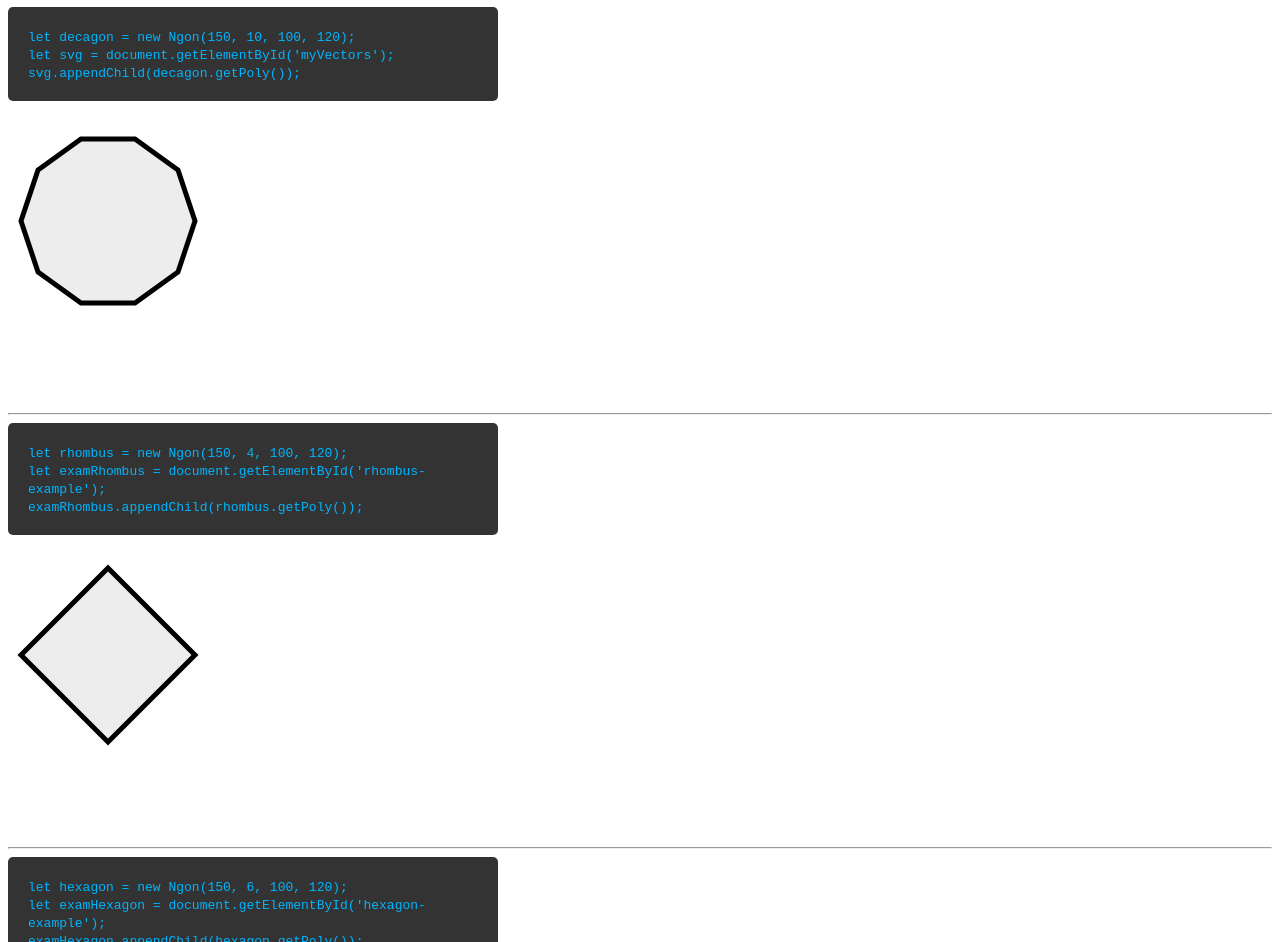
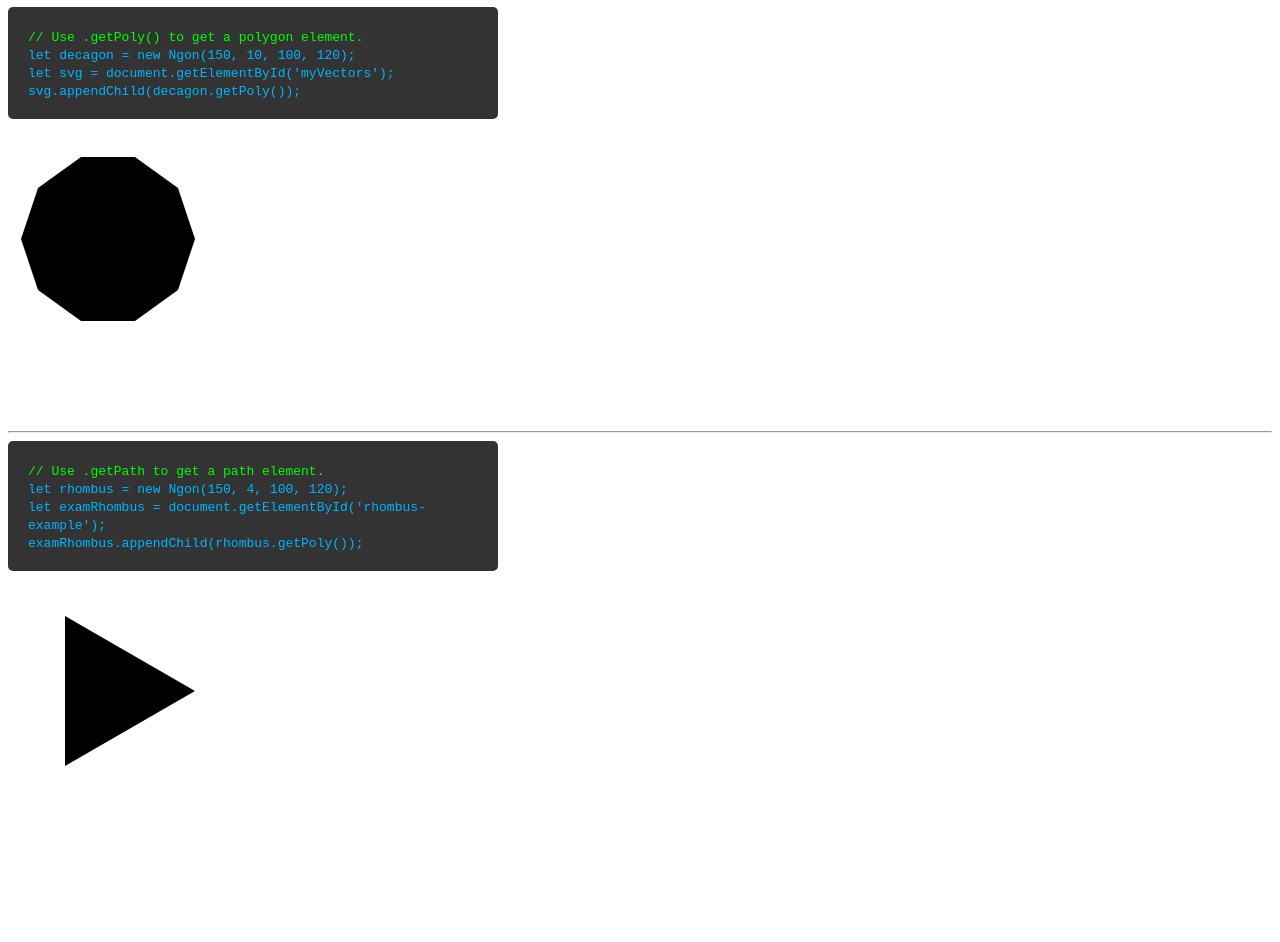
Before and after one commit to jreina/polysvg, a plain HTML site: page index.html in a window 1280 px wide. Shown: the part 73-1015 px from the top of the page. After the commit the page ends 956 px from the top, so only its background shows below. Drawn offline with Linux system fonts and the light colour scheme.

Commit message:
Adds getPath method.

```diff
--- a/index.html
+++ b/index.html
@@ -15,14 +15,22 @@
       padding: 20px;
       border-radius: 5px;
     }
+    .comment {
+      color: #00ff00;
+    }
+    .path {
+      cursor: pointer;
+      fill: #00b5ff;
+    }
   </style>
 </head>
 <body>
-  <h1>polysvg.Ngon example <a target="_blank" rel="noopener" href="http://github.com/jreina/polysvg">[polysvg source]</a></h1>
+  <h1>polysvg.Ngon examples <a target="_blank" rel="noopener" href="http://github.com/jreina/polysvg">[polysvg source]</a></h1>
 
   <!-- Example 1 - decagon -->
   <div class="code">
     <code>
+      <span class="comment">// Use .getPoly() to get a polygon element.</span><br />
       let decagon = new Ngon(150, 10, 100, 120);<br />
       let svg = document.getElementById('myVectors');<br />
       svg.appendChild(decagon.getPoly());
@@ -34,23 +42,13 @@
   <!-- Example 2 - rhombus -->
   <div class="code">
     <code>
+      <span class="comment">// Use .getPath to get a path element.</span><br />
       let rhombus = new Ngon(150, 4, 100, 120);<br />
       let examRhombus = document.getElementById('rhombus-example');<br />
       examRhombus.appendChild(rhombus.getPoly());
     </code>
   </div>
-  <svg width="300" height="300" id="rhombus-example">
-  </svg>
-  <hr>
-  <!-- Example 3 - hexagon -->
-  <div class="code">
-    <code>
-      let hexagon = new Ngon(150, 6, 100, 120);<br />
-      let examHexagon = document.getElementById('hexagon-example');<br />
-      examHexagon.appendChild(hexagon.getPoly());
-    </code>
-  </div>
-  <svg width="300" height="300" id="hexagon-example">
+  <svg width="300" height="300" id="triangle-example">
   </svg>
   <script>
     // Example #1 (decagon)
@@ -58,15 +56,10 @@
     let examDecagon = document.getElementById('decagon-example');
     examDecagon.appendChild(decagon.getPoly());
 
-    // Example #2 (rhombus)
-    let rhombus = new Ngon(150, 4, 100, 120);
-    let examRhombus = document.getElementById('rhombus-example');
-    examRhombus.appendChild(rhombus.getPoly());
-
-    // Example #3 (hexagon)
-    let hexagon = new Ngon(150, 6, 100, 120);
-    let examHexagon = document.getElementById('hexagon-example');
-    examHexagon.appendChild(hexagon.getPoly());
+    // Example #2 (triangle)
+    let triangle = new Ngon(150, 3, 100, 120);
+    let examTriangle = document.getElementById('triangle-example');
+    examTriangle.appendChild(triangle.getPath());
   </script>
 </body>
 </html>
--- a/n-gon.js
+++ b/n-gon.js
@@ -22,7 +22,7 @@ const Ngon = function Ngon(width, vertices, xOffSet, yOffSet) {
   let getXForAngle = theta => (2 * _width * Math.cos(theta)) / Math.sqrt(3);
   let getYForAngle = theta => (2 * _width * Math.sin(theta)) / Math.sqrt(3);
   let rad = deg => deg * Math.PI / 180
-  const points = Array(_geometry.vertices)
+  const points = Array(_geometry.vertices + 1)
     .fill(0)
     .map((val, index) => index)
     .map(index => _geometry.vertexAngle * index)
@@ -42,10 +42,7 @@ const Ngon = function Ngon(width, vertices, xOffSet, yOffSet) {
       let y = vertex.y + _geometry.yOffSet
       return { x, y }
     });
-  let _svgPoints = points
-    .map(val => `${val.x},${val.y}`)
-    .reduce((memo, point) => memo.length? `${memo} ${point}`: point, '')
-    ;
+
 
   /**
    * A collection of Point objects representing the Ngon.
@@ -59,14 +56,33 @@ const Ngon = function Ngon(width, vertices, xOffSet, yOffSet) {
    *
    * @method Ngon.getPoly
    * @param {string} cssClass
-   * @param {string} cssId
    */
-  this.getPoly = function getPoly(cssClass = '', cssId = '') {
+  this.getPoly = function getPoly(cssClass) {
+    let pointsAttr = points
+    .map(val => `${val.x},${val.y}`)
+    .reduce((memo, point) => memo.length? `${memo} ${point}`: point, '');
+
     let poly = document.createElementNS(_elementInfo.svgNS, 'polygon');
-    poly.setAttributeNS(null, 'id', cssId);
     poly.setAttributeNS(null, 'class', cssClass);
-    poly.setAttributeNS(null, 'points', _svgPoints);
-    poly.setAttributeNS(null, 'style', 'fill: #ededed;stroke:black;stroke-width:5;');
+    poly.setAttributeNS(null, 'points', pointsAttr);
     return poly;
   }
+
+  /**
+   * Generate a path element from the Hexagon.
+   *
+   * @method Ngon.getPath
+   * @param {string} cssClass
+   */
+  this.getPath = function getPath(cssClass) {
+    let path = document.createElementNS(_elementInfo.svgNS, 'path');
+    let seed = `M ${points[0].x} ${points[1].y}`;
+    let d = points
+    .map(val => `L ${val.x} ${val.y}`)
+    .reduce((memo, point) => `${memo} ${point}`, seed);
+
+    path.setAttributeNS(null, 'class', cssClass);
+    path.setAttributeNS(null, 'd', d);
+    return path;
+  }
 }
```
